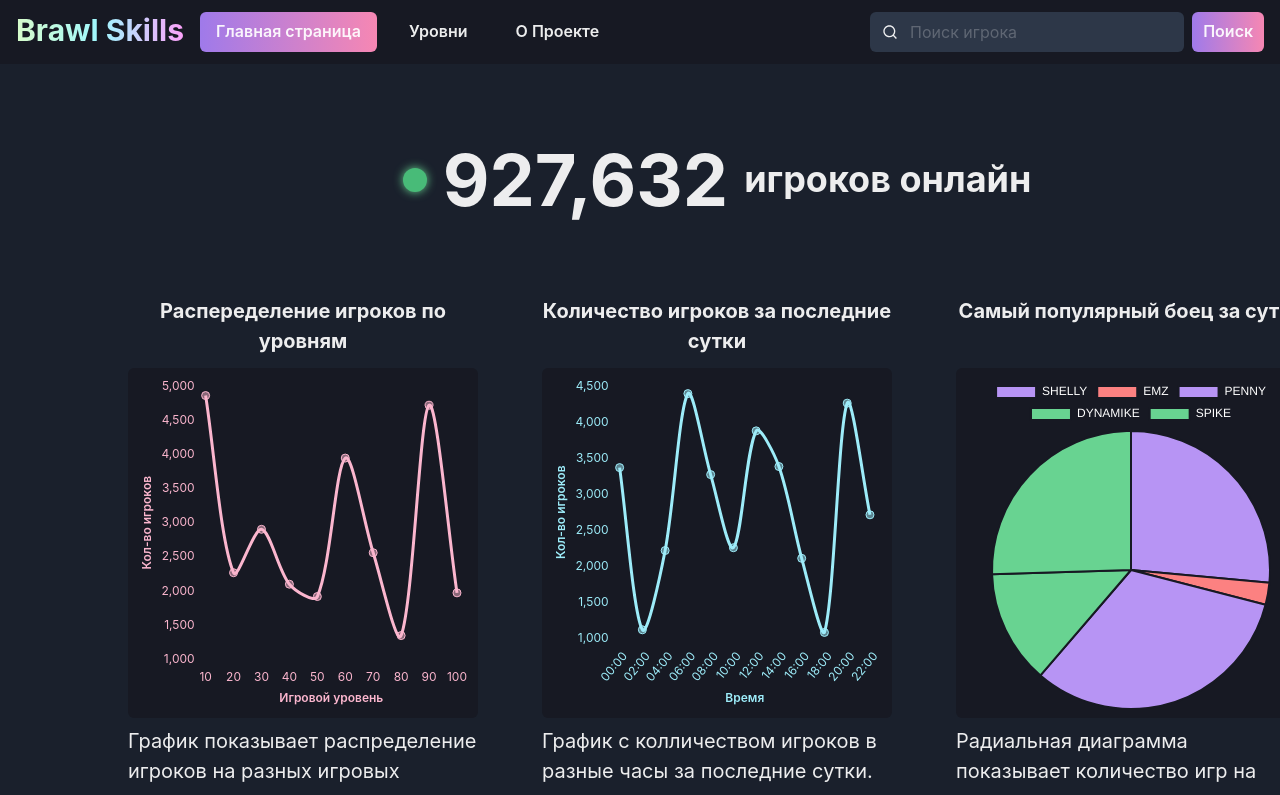
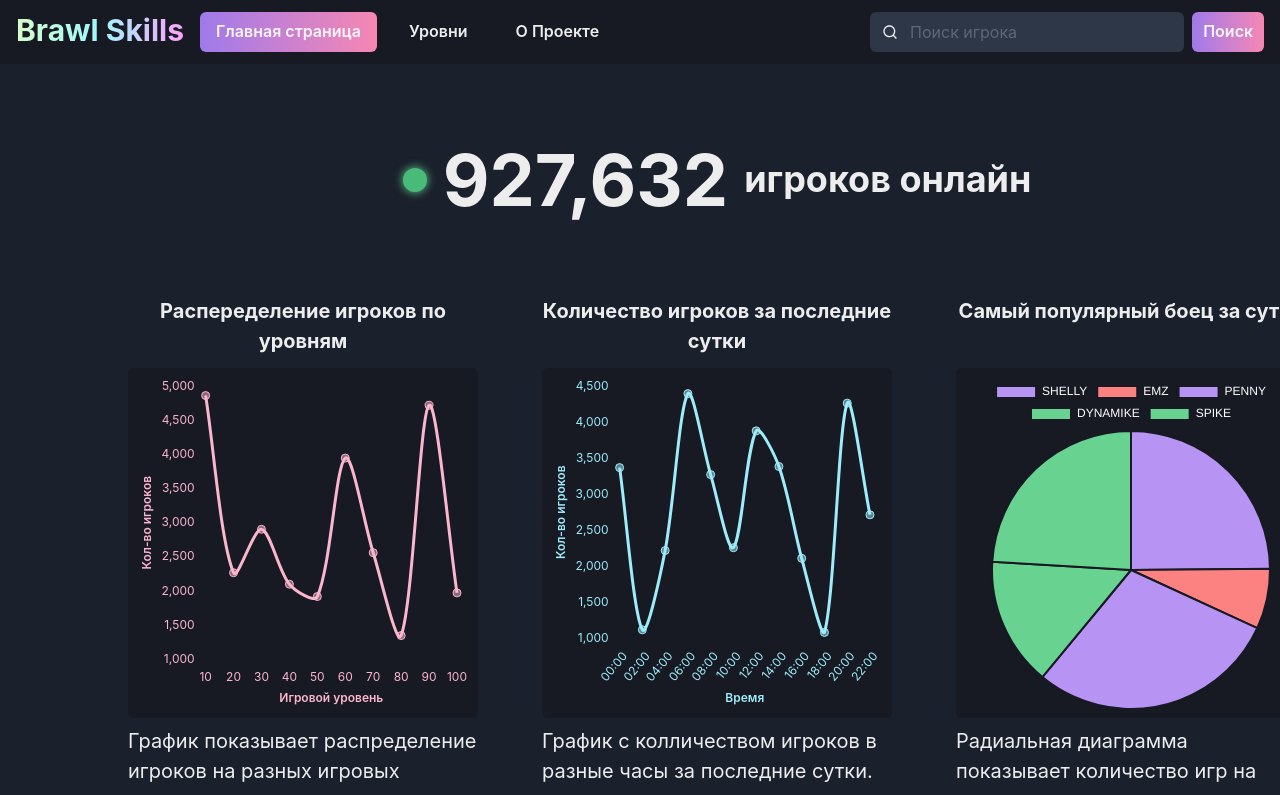
Before and after one commit to brawl-skills/frontend, a React (Create React App) app: page / in a window 1280 px wide. Shown: the top 795 px of the page. Built offline with nearby package versions, Linux system fonts and the light colour scheme.

Commit message:
🩹Fix charts tooltips text labels

```diff
--- a/src/components/charts/LineChart.tsx
+++ b/src/components/charts/LineChart.tsx
@@ -17,6 +17,7 @@ export default function LineChart({
   textColor,
   yTitle: yLabelText,
   xTitle: xLableText,
+  yShortTitle,
   dataset,
   labels = dataset.map((e) => e.x),
 }: LineChartProps) {
@@ -24,7 +25,7 @@ export default function LineChart({
     labels,
     datasets: [
       {
-        label: 'Data',
+        label: yShortTitle,
         // @ts-ignore
         data: dataset,
         borderColor: textColor,
@@ -102,6 +103,7 @@ export interface LineDataType {
 interface LineChartProps {
   yTitle: string
   xTitle: string
+  yShortTitle: string
   dataset: Array<LineDataType>
   labels?: Array<unknown>
   textColor: string
--- a/src/components/charts/PieChart.tsx
+++ b/src/components/charts/PieChart.tsx
@@ -1,15 +1,20 @@
+/* eslint-disable react/require-default-props */
 import {
   Chart as ChartJS,
   ArcElement,
   Tooltip,
   Legend,
   ChartData,
+  ChartOptions,
 } from 'chart.js'
 import { Pie } from 'react-chartjs-2'
 
 ChartJS.register(ArcElement, Tooltip, Legend)
 
-export default function PieChart({ dataset }: PieChartProps) {
+export default function PieChart({
+  dataset,
+  tooltipAfter = '',
+}: PieChartProps) {
   const bgColors = dataset.map((e) => {
     switch (e.color) {
       case 'blue':
@@ -41,11 +46,16 @@ export default function PieChart({ dataset }: PieChartProps) {
     ],
   }
 
-  const options = {
+  const options: ChartOptions<'pie'> = {
     plugins: {
       legend: {
         labels: {
           color: '#fff',
+        },
+      },
+      tooltip: {
+        callbacks: {
+          label: ({ label, parsed }) => `${label}: ${parsed}${tooltipAfter}`,
         },
       },
     },
@@ -62,4 +72,5 @@ export interface PieDataType {
 
 interface PieChartProps {
   dataset: Array<PieDataType>
+  tooltipAfter?: string
 }
--- a/src/screens/Main.tsx
+++ b/src/screens/Main.tsx
@@ -71,6 +71,7 @@ function PlayerByLvl() {
     <LineChart
       xTitle="Игровой уровень"
       yTitle="Кол-во игроков"
+      yShortTitle="Игроков"
       dataset={dataset}
       textColor="#FBB6CE"
     />
@@ -93,6 +94,7 @@ function PlayerByHours() {
     <LineChart
       xTitle="Время"
       yTitle="Кол-во игроков"
+      yShortTitle="Игроков"
       dataset={dataset}
       textColor="#9DECF9"
     />
@@ -106,11 +108,11 @@ function BestBrawlerBy24H() {
   dataset.forEach((e, i) => {
     dataset[i] = {
       title: randBrawlerName(),
-      count: random(0, 100),
+      count: random(1000, 6000),
       color: randPieColor(),
     }
   })
-  return <PieChart dataset={dataset} />
+  return <PieChart dataset={dataset} tooltipAfter=" игр" />
 }
 
 function OnlinePlayers() {
```
